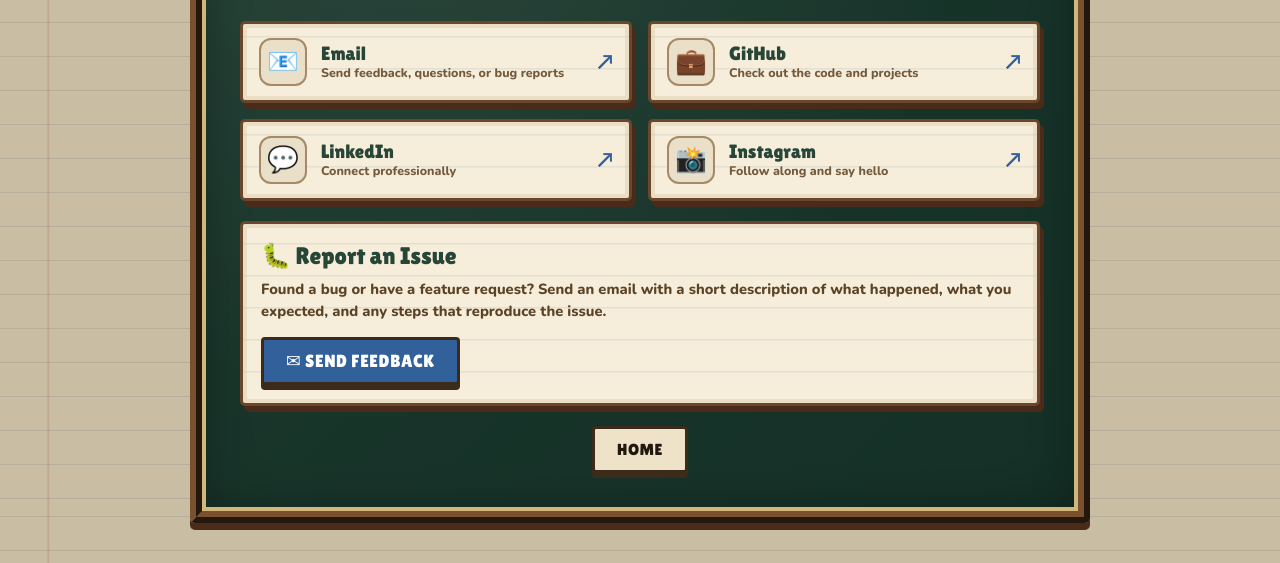
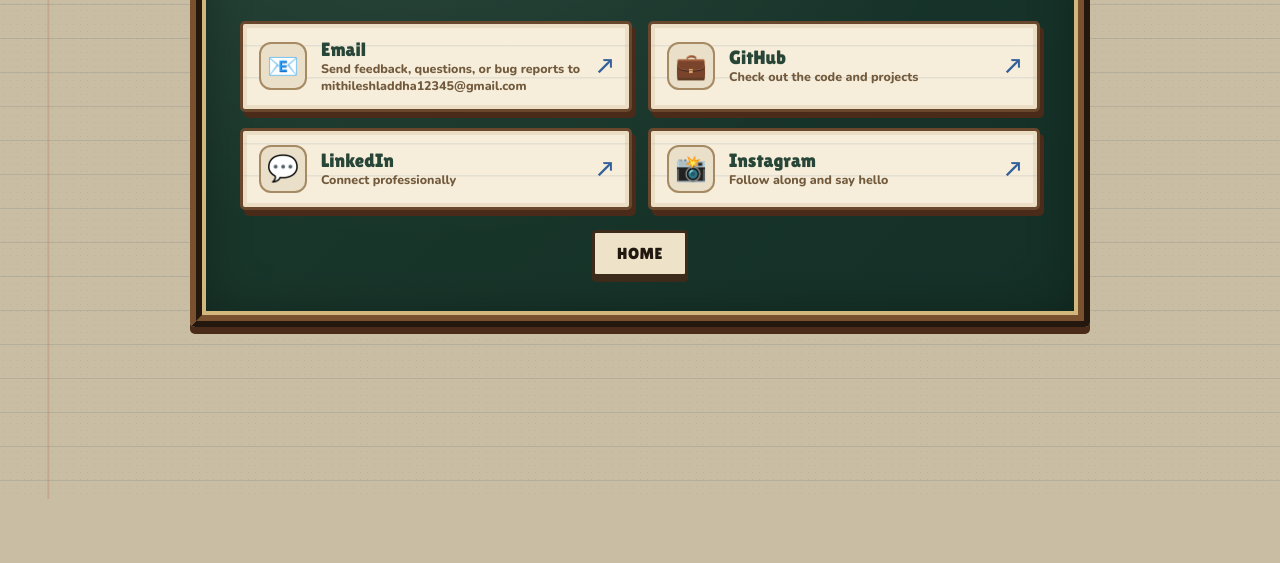
Before and after one commit to IblameMyth/Desk-Dual, a website: page contact.html in a window 1280 px wide. Shown: the part 301-864 px from the top of the page. After the commit the page ends 800 px from the top, so only its background shows below. Drawn offline with nearby package versions, Linux system fonts and the light colour scheme.

Commit message:
small contact and about changes

```diff
--- a/contact.html
+++ b/contact.html
@@ -31,11 +31,11 @@
       <p class="about-lead">Have feedback, found a bug, or have an idea for the next classroom challenge? Drop us a message or connect through the links below.</p>
 
       <section class="contact-grid" aria-label="Contact options">
-        <a class="contact-card" href="mailto:mithileshladdha12345@gmail.com">
+        <a class="contact-card" href="https://mail.google.com/">
           <span class="contact-icon">📧</span>
           <span>
             <strong>Email</strong>
-            <small>Send feedback, questions, or bug reports</small>
+            <small>Send feedback, questions, or bug reports to mithileshladdha12345@gmail.com</small>
           </span>
           <span class="contact-arrow">↗</span>
         </a>
@@ -68,11 +68,7 @@
         </a>
       </section>
 
-      <section class="contact-note">
-        <h2>🐛 Report an Issue</h2>
-        <p>Found a bug or have a feature request? Send an email with a short description of what happened, what you expected, and any steps that reproduce the issue.</p>
-        <a class="btn btn-primary contact-email" href="mailto:mithileshladdha12345@gmail.com?subject=Desk%20Duel%20Feedback">✉ SEND FEEDBACK</a>
-      </section>
+
 
       <footer class="about-footer contact-footer">
         <a class="btn btn-small" href="index.html">HOME</a>
```
Also changed, not shown: about.html (+5 -4 lines).
